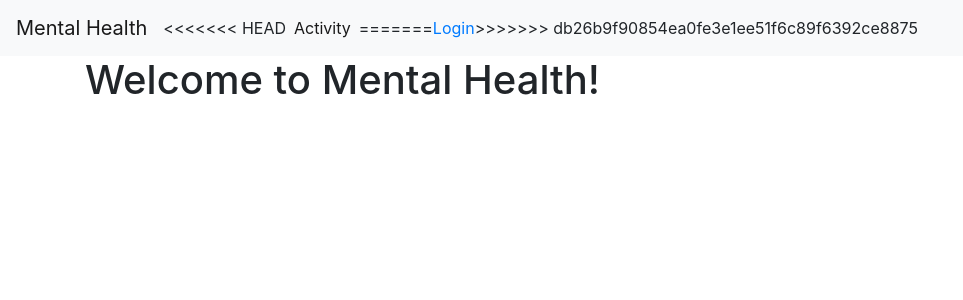
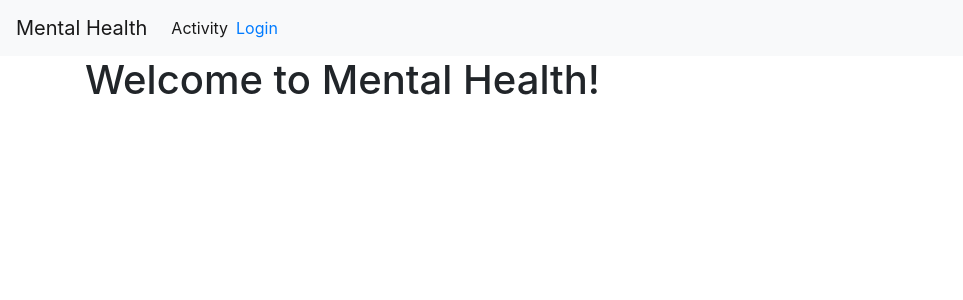
Before and after one commit to Woosiv/Cheers-Across-Time, a Flask app: page / in a window 1280 px wide. Shown: the top 300 px of the page, without its empty margins (0-963 px from the left). Run offline with Flask 2, Linux system fonts and the light colour scheme; some libraries are stand-ins or nearby versions.

Commit message:
Update base.html

```diff
--- a/templates/base.html
+++ b/templates/base.html
@@ -17,15 +17,12 @@
             <span class="navbar-toggler-icon"></span>
         </button>
         <div class="collapse navbar-collapse" id="navbarNav">
-<<<<<<< HEAD
           <ul class="navbar-nav">
             <li class="nav-item active">
                 <a class="nav-link" href="{{ url_for('main.activity')}}">Activity</a>
             </li>
             </ul>
-=======
           <a href = "{{ url_for('auth.login')}}">Login</a>
->>>>>>> db26b9f90854ea0fe3e1ee51f6c89f6392ce8875
         </div>
     </nav>
     <div class="container">
```
